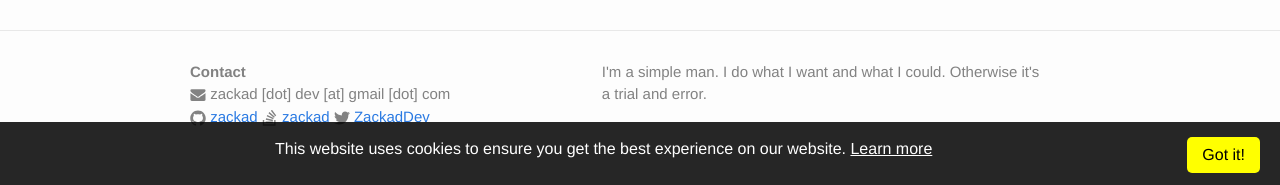
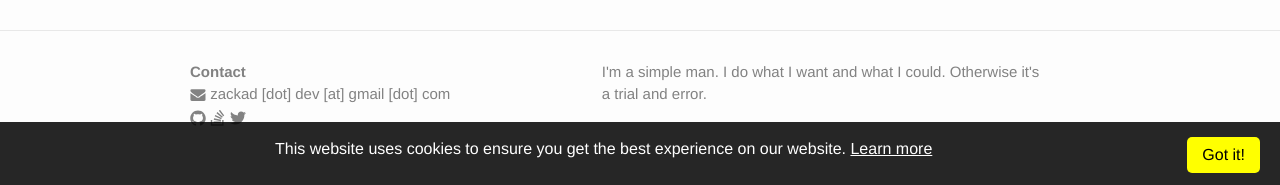
Before and after one commit to zackad/blog-src, a Jekyll site: the page built from index.md, in a window 1280 px wide and 900 px high, scrolled down 2998 px. Shown: the part 712-897 px from the top of the window. Built offline with Jekyll 4.4.1, drawn with Linux system fonts in a browser that asks for light colours.

Commit message:
remove text from social media link

```diff
--- a/_includes/icons/icon-github.html
+++ b/_includes/icons/icon-github.html
@@ -1,4 +1,3 @@
 <a href="{{ include.github.url }}" target="_blank">
   <span class="icon icon--github">{% include icons/icon-github.svg %}</span>
-  <span class="username">{{ include.github.username }}</span>
 </a>
--- a/_includes/icons/icon-gitlab.html
+++ b/_includes/icons/icon-gitlab.html
@@ -1,4 +1,3 @@
 <a href="{{ include.gitlab.url }}" target="_blank">
   <span class="icon icon--gitlab">{% include icons/icon-gitlab.svg %}</span>
-  <span class="username">{{ include.gitlab.username }}</span>
 </a>
--- a/_includes/icons/icon-stackoverflow.html
+++ b/_includes/icons/icon-stackoverflow.html
@@ -1,4 +1,3 @@
 <a href="{{ include.stackoverflow.url }}">
   <span class="icon icon--stackoverflow">{% include icons/icon-stackoverflow.svg %}</span>
-  <span class="username">{{ include.stackoverflow.username }}</span>
 </a>
--- a/_includes/icons/icon-twitter.html
+++ b/_includes/icons/icon-twitter.html
@@ -1,4 +1,3 @@
 <a href="{{ include.twitter.url }}">
   <span class="icon icon--twitter">{% include icons/icon-twitter.svg %}</span>
-  <span class="username">{{ include.twitter.username }}</span>
 </a>
--- a/_includes/icons/icon-youtube.html
+++ b/_includes/icons/icon-youtube.html
@@ -1,4 +1,3 @@
 <a href="{{ include.youtube.url }}">
   <span class="icon icon--youtube">{% include icons/icon-youtube.svg %}</span>
-  <span class="username">{{ include.youtube.username }}</span>
 </a>
```
